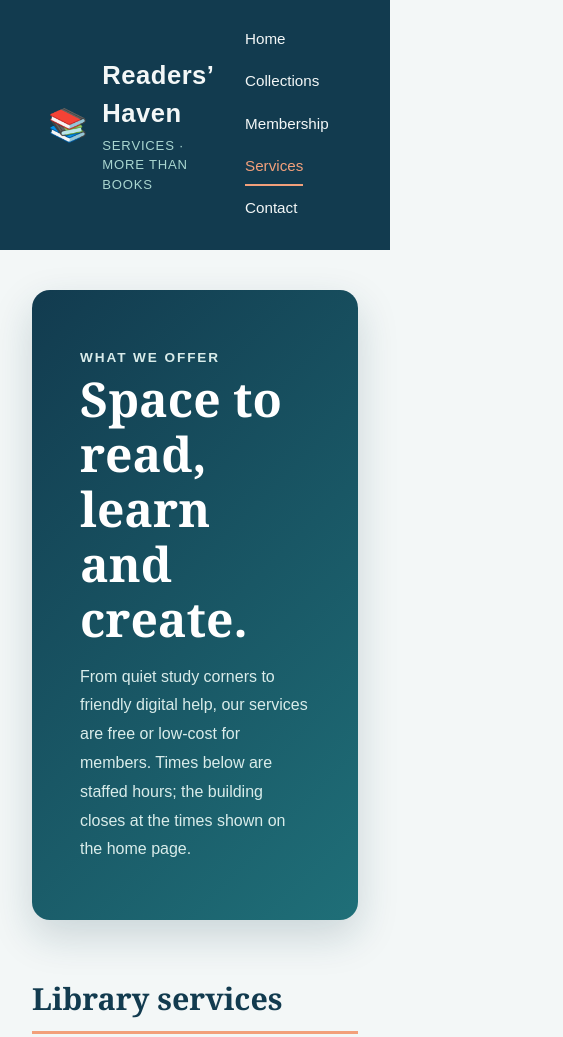
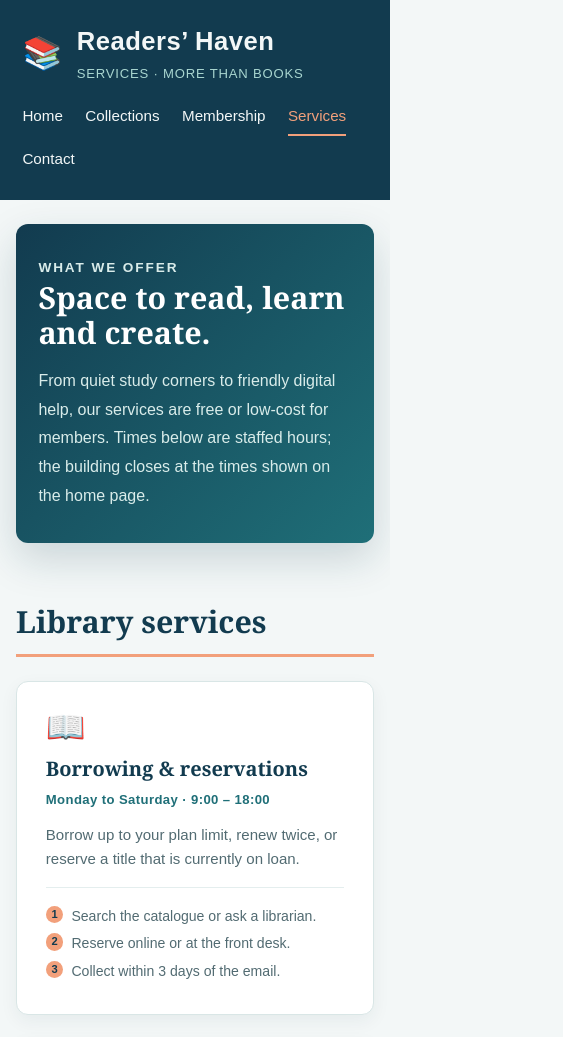
Before and after one commit to AqifAhmed/readers-haven-library, a website: page src/services.html in a window 390 px wide. Shown: the top 1037 px of the page, 563 px wide, since content can reach past the window. Drawn offline with Linux system fonts and the light colour scheme.

Commit message:
style: add responsive services layout for tablet and mobile

```diff
--- a/styles/style.css
+++ b/styles/style.css
@@ -795,3 +795,48 @@ nav a {
   text-align: center;
   font-size: 0.9rem;
 }
+
+/* Services responsive layout */
+@media (max-width: 900px) {
+  .services-header {
+    flex-direction: column;
+    align-items: flex-start;
+    gap: 1rem;
+    padding: 1.4rem;
+  }
+
+  .services-hero {
+    padding: 2.5rem 2rem;
+  }
+
+  .services-hero h2 {
+    font-size: 2.3rem;
+  }
+
+  .services-grid {
+    grid-template-columns: repeat(2, 1fr);
+  }
+}
+
+@media (max-width: 560px) {
+  .services-main {
+    padding: 1.5rem 1rem 3rem;
+  }
+
+  .services-hero {
+    padding: 2rem 1.4rem;
+    border-radius: 12px;
+  }
+
+  .services-hero h2 {
+    font-size: 1.9rem;
+  }
+
+  .services-grid {
+    grid-template-columns: 1fr;
+  }
+
+  .services-access {
+    padding: 1.4rem;
+  }
+}
```
